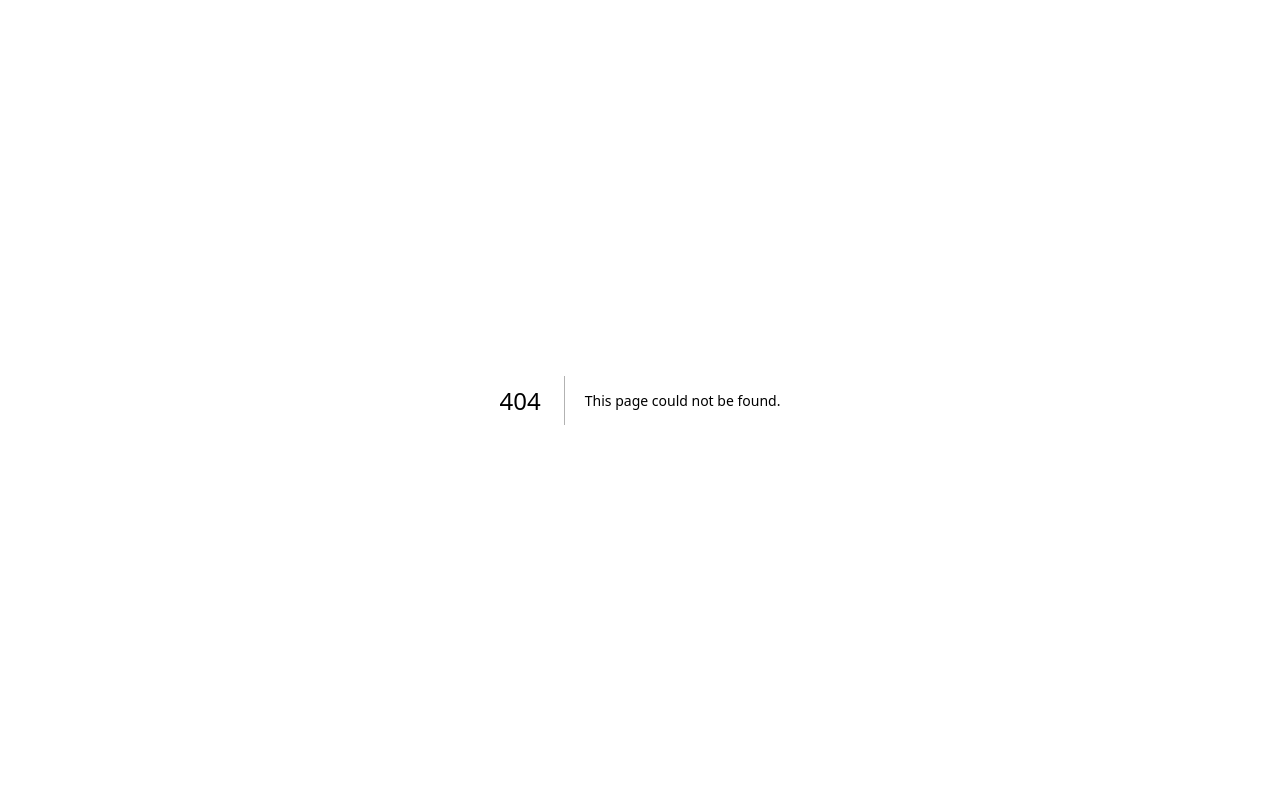
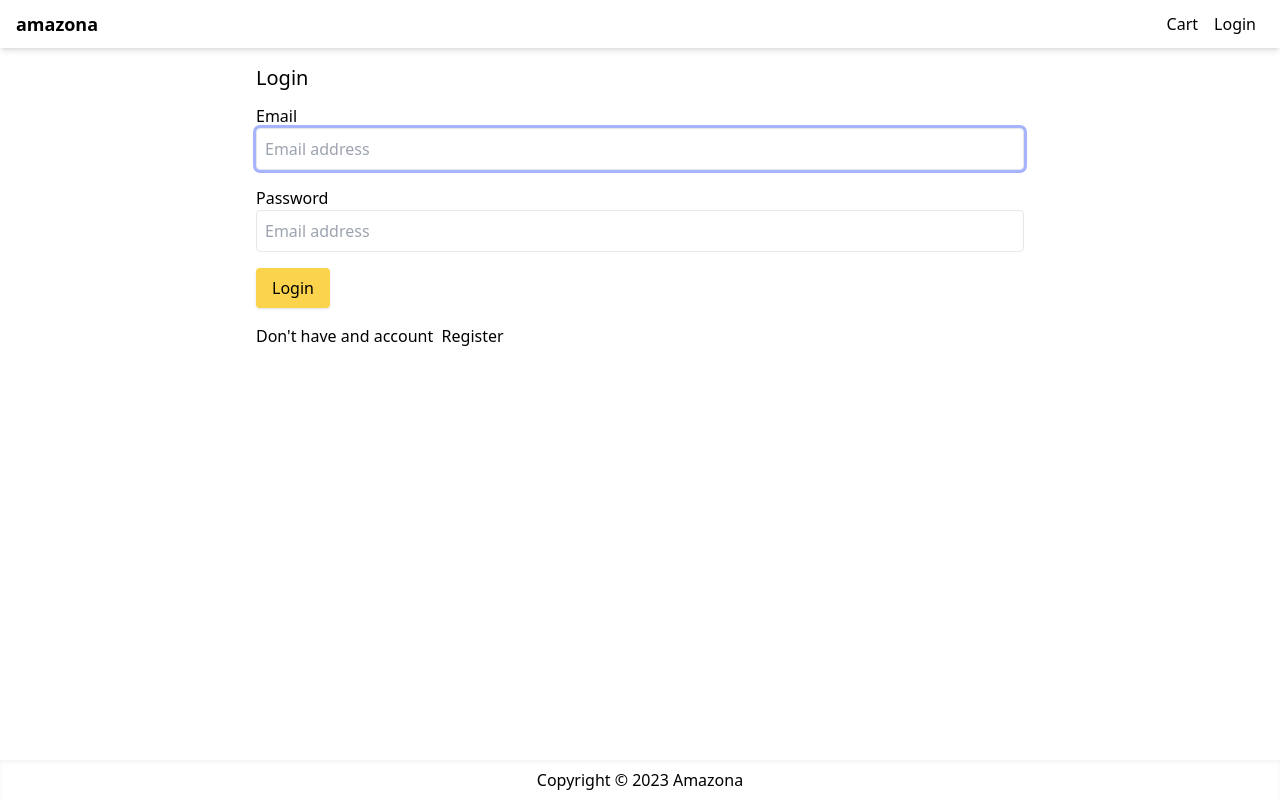
Before and after one commit to judo2000/next-tailwind-amazona, a Next.js app: page /login in a window 1280 px wide. Before the commit this address had no page. Built offline with nearby package versions, Linux system fonts and the light colour scheme.

Commit message:
Create login form with react-hook-form validation

```diff
--- a/components/Layout.js
+++ b/components/Layout.js
@@ -4,7 +4,7 @@
 import { useContext, useEffect, useState } from 'react';
 
 function Layout({ title, children }) {
-  const { state, dispatch } = useContext(Store);
+  const { state } = useContext(Store);
   const { cart } = state;
   const [cartItemsCount, setCartItemsCount] = useState(0);
 
--- a/package.json
+++ b/package.json
@@ -16,7 +16,8 @@
     "js.cookie": "^0.0.4",
     "next": "13.2.4",
     "react": "18.2.0",
-    "react-dom": "18.2.0"
+    "react-dom": "18.2.0",
+    "react-hook-form": "^7.43.7"
   },
   "devDependencies": {
     "@types/react": "^18.0.28",
--- a/pages/cart.js
+++ b/pages/cart.js
@@ -94,7 +94,7 @@
               </li>
               <li>
                 <button
-                  onClick={() => router.push('/shipping')}
+                  onClick={() => router.push('login?redirect=/shipping')}
                   className="primary-button w-full"
                 >
                   Check Out
--- /dev/null
+++ b/pages/login.js
@@ -0,0 +1,72 @@
+import Layout from '@/components/Layout';
+import { useForm } from 'react-hook-form';
+import Link from 'next/link';
+import React from 'react';
+
+const LoginScreen = () => {
+  const {
+    handleSubmit,
+    register,
+    formState: { errors },
+  } = useForm();
+
+  const submitHandler = ({ email, password }) => {
+    console.log(email, password);
+  };
+
+  return (
+    <Layout title="Login">
+      <form
+        className="mx-auto max-w-screen-md"
+        onSubmit={handleSubmit(submitHandler)}
+      >
+        <h1 className="mb-3 text-xl">Login</h1>
+        <div className="mb-4">
+          <label htmlFor="email">Email</label>
+          <input
+            type="email"
+            {...register('email', {
+              required: 'Please enter your email address',
+              pattern: {
+                value:
+                  /^([a-z\d\.-]+)@([a-z\d-]+)\.([a-z]{2,12})(\.[a-z]{2,12})?$/,
+                message: 'Please enter a valid email address',
+              },
+            })}
+            id="email"
+            className="w-full"
+            autoFocus
+            placeholder="Email address"
+          />
+          {errors.email && (
+            <div className="text-red-500">{errors.email.message}</div>
+          )}
+        </div>
+        <div className="mb-4">
+          <label htmlFor="password">Password</label>
+          <input
+            type="password"
+            {...register('password', {
+              required: 'Please enter your password',
+            })}
+            id="password"
+            className="w-full"
+            placeholder="Email address"
+          />
+          {errors.password && (
+            <div className="text-red-500">{errors.password.message}</div>
+          )}
+        </div>
+        <div className="mb-4">
+          <button className="primary-button">Login</button>
+        </div>
+        <div className="mb-4">
+          Don&apos;t have and account &nbsp;
+          <Link href="/register">Register</Link>
+        </div>
+      </form>
+    </Layout>
+  );
+};
+
+export default LoginScreen;
--- a/styles/globals.css
+++ b/styles/globals.css
@@ -29,3 +29,9 @@
 .primary-button {
   @apply rounded bg-amber-300 py-2 px-4 shadow outline-none hover:bg-amber-400 active:bg-amber-500;
 }
+
+input,
+select,
+textarea {
+  @apply rounded border p-2 outline-none ring-indigo-300 focus:ring;
+}
```
Also changed, not shown: 1 other file (tests, documents, lock files or other folders).
